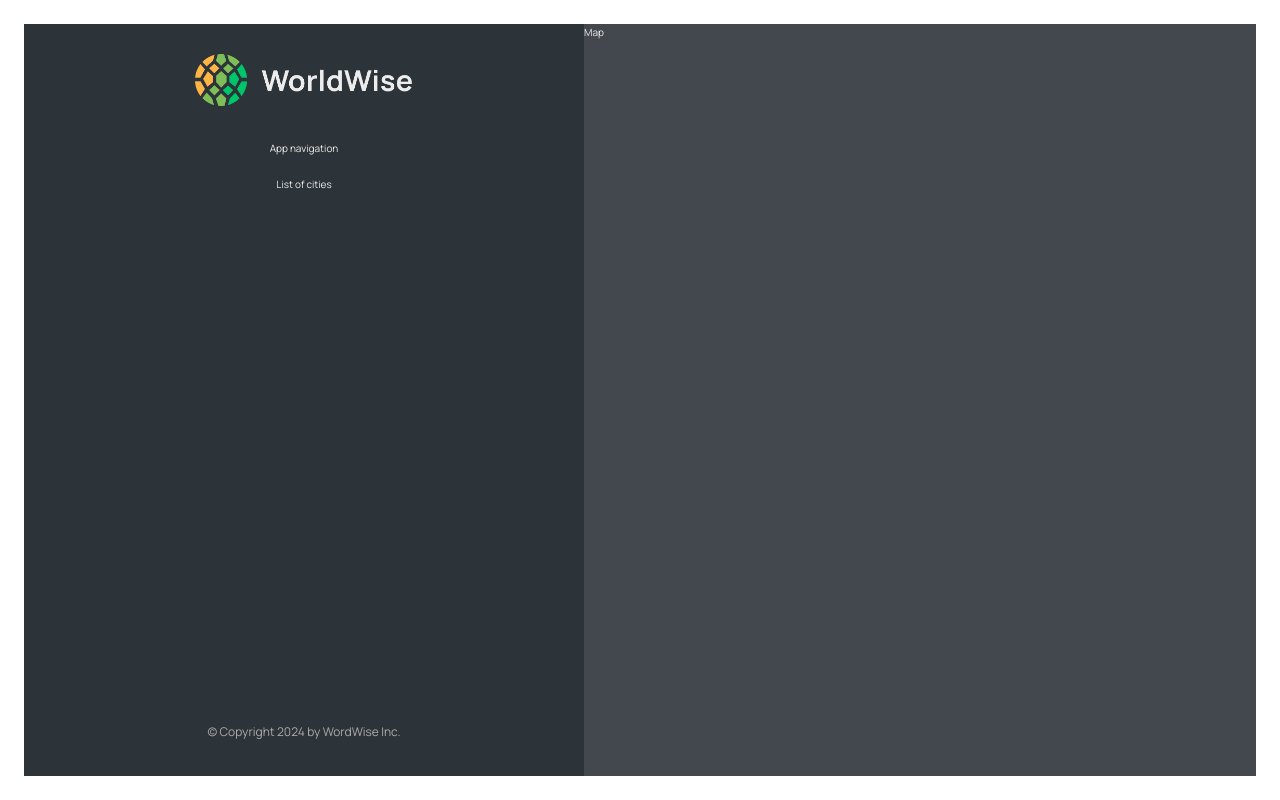
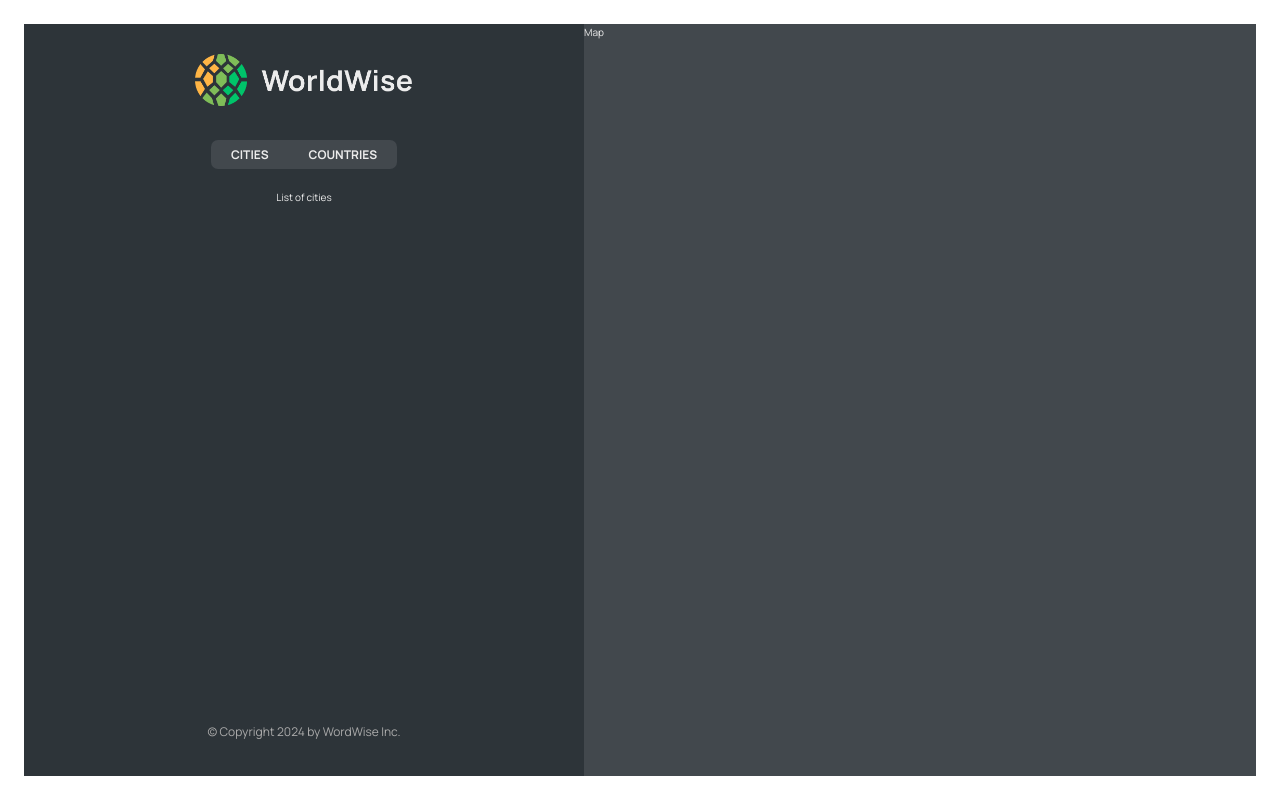
Before and after one commit to sameer9675/trip-tracker, a React (Vite) app: page /app in a window 1280 px wide. Built offline with nearby package versions, Linux system fonts and the light colour scheme.

Commit message:
nested routing of side nav of app layout

```diff
--- a/src/App.jsx
+++ b/src/App.jsx
@@ -17,7 +17,17 @@ function App() {
           <Route path="product" element={<Product />} />
           <Route path="pricing" element={<Pricing />} />
           <Route path="/login" element={<Login />} />
-          <Route path="app" element={<AppLayout />} />
+          {/**
+           * Neted route
+           *
+           * index route is nothing the default child route we have show  -> like by default it will show
+           */}
+          <Route path="app" element={<AppLayout />}>
+            <Route index element={<p>List of cities</p>} />
+            <Route path="cities" element={<p>List of cities</p>} />
+            <Route path="countries" element={<p>Countries</p>} />
+            <Route path="form" element={<p>Form</p>} />
+          </Route>
           <Route path="*" element={<PageNotFound />} />
         </Routes>
       </BrowserRouter>
@@ -30,3 +40,9 @@ export default App;
 //defining the route in a declerative way (traditional way)
 //<Route path="home" element={Homepage} /> -> before version 6 its like this -> difficult to pass props
 //<Route path="*" element={<PageNotFound />} />  -> this * indicate or use if none of the router found
+
+
+// both the below two are same because index is also use to the default route
+
+// <Route path="/" element={<Homepage />} />
+// <Route index element={<Homepage />} />
--- a/src/components/AppNav.jsx
+++ b/src/components/AppNav.jsx
@@ -1,7 +1,19 @@
-import {nav} from './AppNav.module.css'; // it will import as object we have direclty destructure it
+import { NavLink } from "react-router-dom";
+import { nav } from "./AppNav.module.css"; // it will import as object we have direclty destructure it
 
 function AppNav() {
-  return <nav className={nav}>App navigation</nav>;
+  return (
+    <nav className={nav}>
+      <ul>
+        <li>
+          <NavLink to="cities">Cities</NavLink>
+        </li>
+        <li>
+          <NavLink to="countries">Countries</NavLink>
+        </li>
+      </ul>
+    </nav>
+  );
 }
 
 export default AppNav;
--- a/src/components/Sidebar.jsx
+++ b/src/components/Sidebar.jsx
@@ -2,6 +2,7 @@ import AppNav from "./AppNav";
 import Logo from "./Logo";
 import styles from "./Sidebar.module.css";
 import Footer from "./Footer";
+import { Outlet } from "react-router-dom";
 
 function Sidebar() {
   return (
@@ -9,10 +10,25 @@ function Sidebar() {
       <Logo />
       <AppNav />
 
-      <p>List of cities</p>
+      <Outlet />
       <Footer />
     </div>
   );
 }
 
 export default Sidebar;
+
+{
+  /**  Outlet :-  it is used for nested routing -> by writing whatever JSX or html we have written in element while creating nested route it will render inside
+  this outlet*/
+}
+{
+  /**
+   * like this paragraph will render inside this outlet in this case -> similar to how we are rendring children prop
+   */
+}
+{
+  /* <Route path="app" element={<AppLayout />}>
+<Route path="cities" element={<p>List of cities</p>} />
+</Route> */
+}
```
